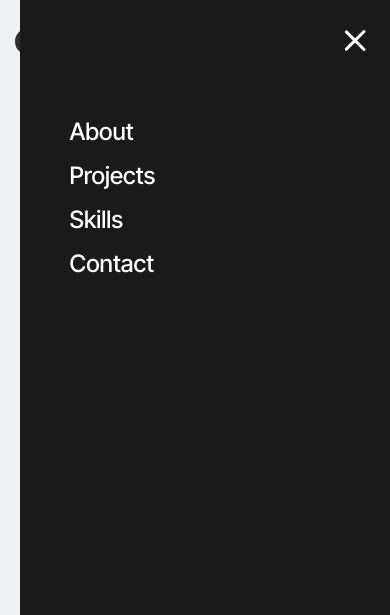
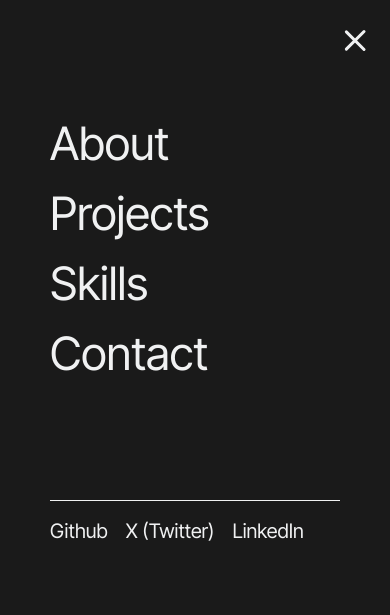
Before and after one commit to Salaheddine999/folio, a Next.js app: page / in a window 390 px wide. Both pictures are taken after a click on the element 346 px from the left and 43 px from the top of the page. Shown: the top 615 px of the page. Built offline with nearby package versions, Linux system fonts and the light colour scheme.

Commit message:
add social to mobile menu

```diff
--- a/components/Header.tsx
+++ b/components/Header.tsx
@@ -84,6 +84,25 @@ export default function Header() {
             <Link href="#contact" onClick={closeMenu}>Contact</Link>
           </li>
         </ul>
+        <div className='mobile_menu_bottom'>
+          <ul>
+            <li>
+              <a href="https://github.com/Salaheddine999" target="_blank" rel="noopener noreferrer">
+                Github
+              </a>
+            </li>
+            <li>
+              <a href="https://twitter.com/salaheddine_ab" target="_blank" rel="noopener noreferrer">
+                X (Twitter)
+              </a>
+            </li>
+            <li>
+              <a href="https://www.linkedin.com/in/salah-eddine-abdelwahid-b340b3176/" target="_blank" rel="noopener noreferrer">
+                LinkedIn
+              </a>
+            </li>
+          </ul>
+        </div>
       </motion.div>
 
       <ul className="nav-bar">
--- a/styles/globals.scss
+++ b/styles/globals.scss
@@ -182,7 +182,7 @@ sup{
 
   &.open {
     .bar {
-      background: #fff; /* Set the color to white when the menu is open */
+      background: #F0F1F2; /* Set the color to white when the menu is open */
       transition: transform 400ms ease-in-out;
     }
     .bar:first-child {
@@ -199,10 +199,25 @@ sup{
   }
 }
 .mobile_name{
-  font-size: 28px;
-  color: #fff;
+  font-size: 30px;
+  color: #F0F1F2;
   margin-bottom: 50px;
 }
+.mobile_menu_bottom{
+  margin-top: 80px;
+  border-top: 1px solid #F0F1F2;
+
+  ul{
+    display: flex;
+    gap: 18px;
+    li{
+      padding-top: 20px;
+      font-size: 20px;
+      color: #F0F1F2;
+    }
+  }
+}
+
 .mobile-menu {
   position: fixed;
   top: 0;
@@ -220,16 +235,16 @@ sup{
     list-style: none;
     padding: 0;
     margin: 0;
-    font-size: 24px;
+    font-size: 46px;
     text-align: left;
 
     li {
-      margin-bottom: 20px;
-      font-weight: 500;
+      margin-bottom: 24px;
+      font-weight: 400;
     }
 
     a {
-      color: #fff;
+      color: #F0F1F2;
       text-decoration: none;
       &:hover {
         color: #D7FE52;
@@ -241,9 +256,9 @@ sup{
 
 @include phone-only {
 
-  .parent{
-    //justify-items: left;
-  }
+  // .parent{
+  //   //justify-items: left;
+  // }
   .infos{
     padding: 28px 15px;
     font-size: 15px;
@@ -277,7 +292,7 @@ sup{
   }
 
   .mobile-menu {
-    width: 95%;
+    width: 100%;
   }
 }
 
```
